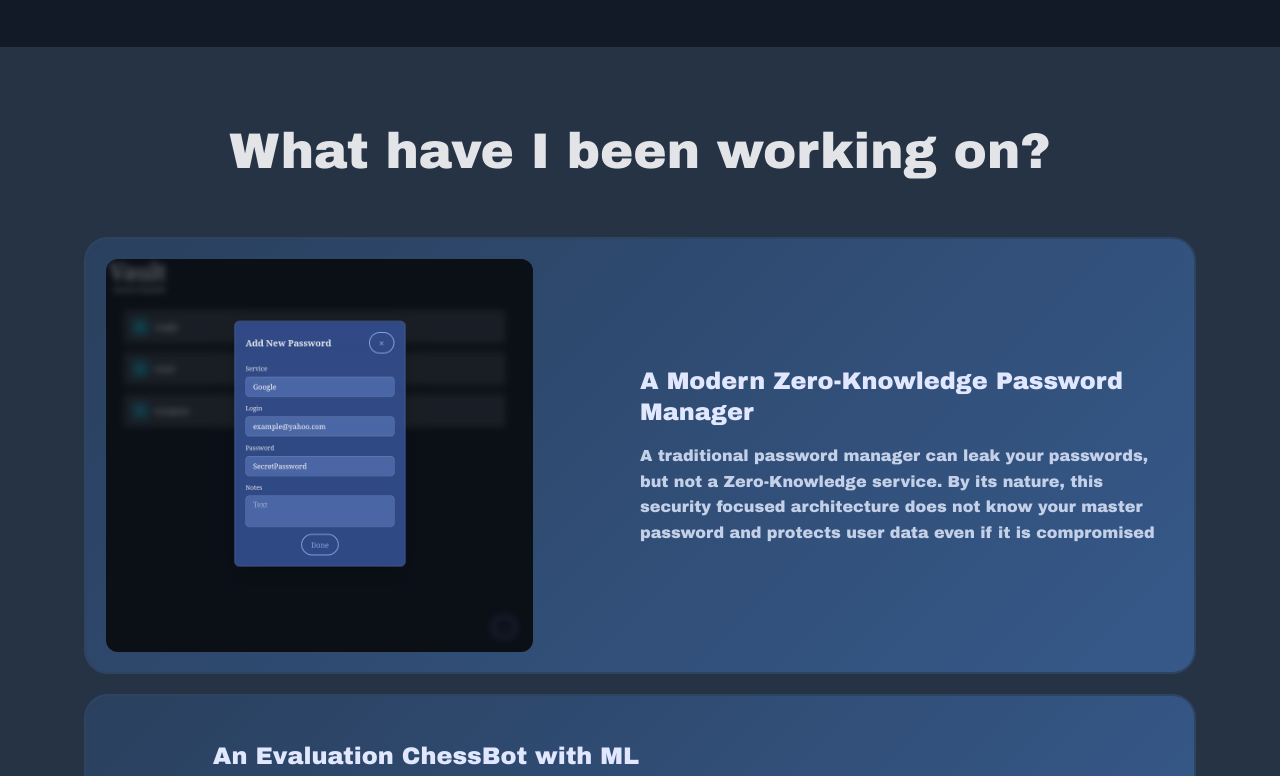
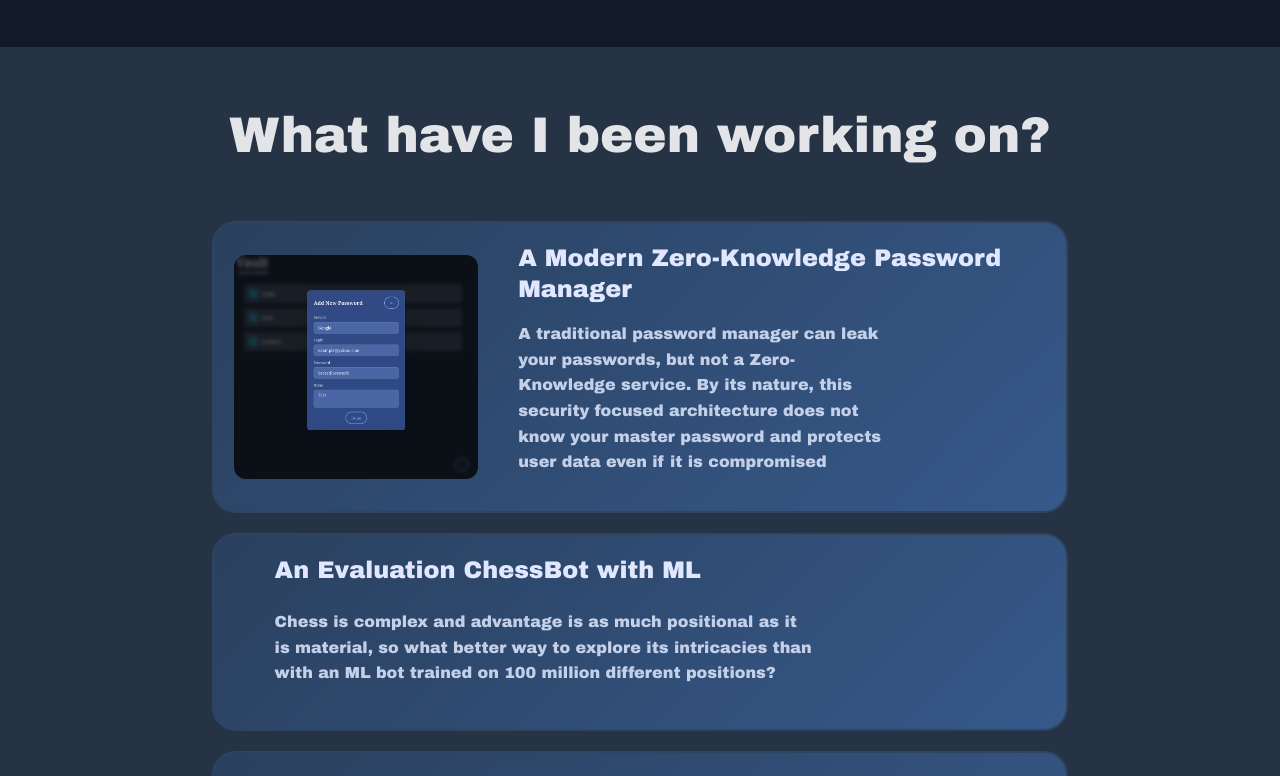
Before and after one commit to DanielProano/Password-Manager, a React (Vite) app in the folder frontend/: page / in a window 1280 px wide. Shown: the part 821-1597 px from the top of the page. Built offline with nearby package versions, Linux system fonts and the light colour scheme; no server answers.

Commit message:
Adjusted frontend to be compatible on different devices

```diff
--- a/frontend/src/pages/About.css
+++ b/frontend/src/pages/About.css
@@ -44,12 +44,12 @@ body {
 }
 
 .project-intro {
-  margin-top: 80px;
+  margin-top: 5%;
   font-size: 50px;
 }
 
 .project-container {
-  width: 90%;
+  width: 70%;
   padding: 40px 0;
 }
 
@@ -71,24 +71,24 @@ body {
 }
 
 .project-card img {
-  max-width: 40%;
+  max-width: 30%;
   border-radius: 0.75rem;
 }
 
 .project-info {
-  line-height: 50px;
-  padding: 25px 10px 25px 10%;
+  line-height: 80px;
+  padding: 0px 0px 0px 5%;
 }
 
 .project-info h3 {
-  margin: 0 0 15px 0;
+  margin: 0 0 3% 0;
   font-size: 1.5rem;
   color: #e0e7ff;
   line-height: 1.3;
 }
 
 .project-info p {
-  margin: 0;
+  margin: 0 30% 3% 0;
   line-height: 1.6;
   color: #c4d0e8;
   font-size: 1rem;
--- a/frontend/src/pages/About.jsx
+++ b/frontend/src/pages/About.jsx
@@ -24,11 +24,11 @@ const projects = [
       title: "Object Detection with Drones",
       description: "Farmers need to keep their corn pure to get the best produce genetics. Therefore, it is critical that corn tassels are collected and removed from the field. Teaming with Purdue's UAV research team, I made over 30 different YOLOv8 tassel detection models for real time identification on our drone",
       image: TasselPhoto,
-      link: "https://github.com/DanielProano/ChessBot_ML"
+      link: ""
    },
    {
       title: "Musical inversion with Python",
-      description: "Ambidexterity is a hard skill to learn for beginner piano players, which is why my Akron startup internship in the Summer of 2025 had me developing symmetrical musical inversion algorithms",
+      description: "Ambidexterity is a hard skill to learn for beginner piano players, which is why my Akron startup internship in the Summer of 2025 had me developing symmetrical music algorithms",
       image: MusicPhoto,
       link: "https://github.com/DanielProano/Lilypond-Parser"
    },
```
